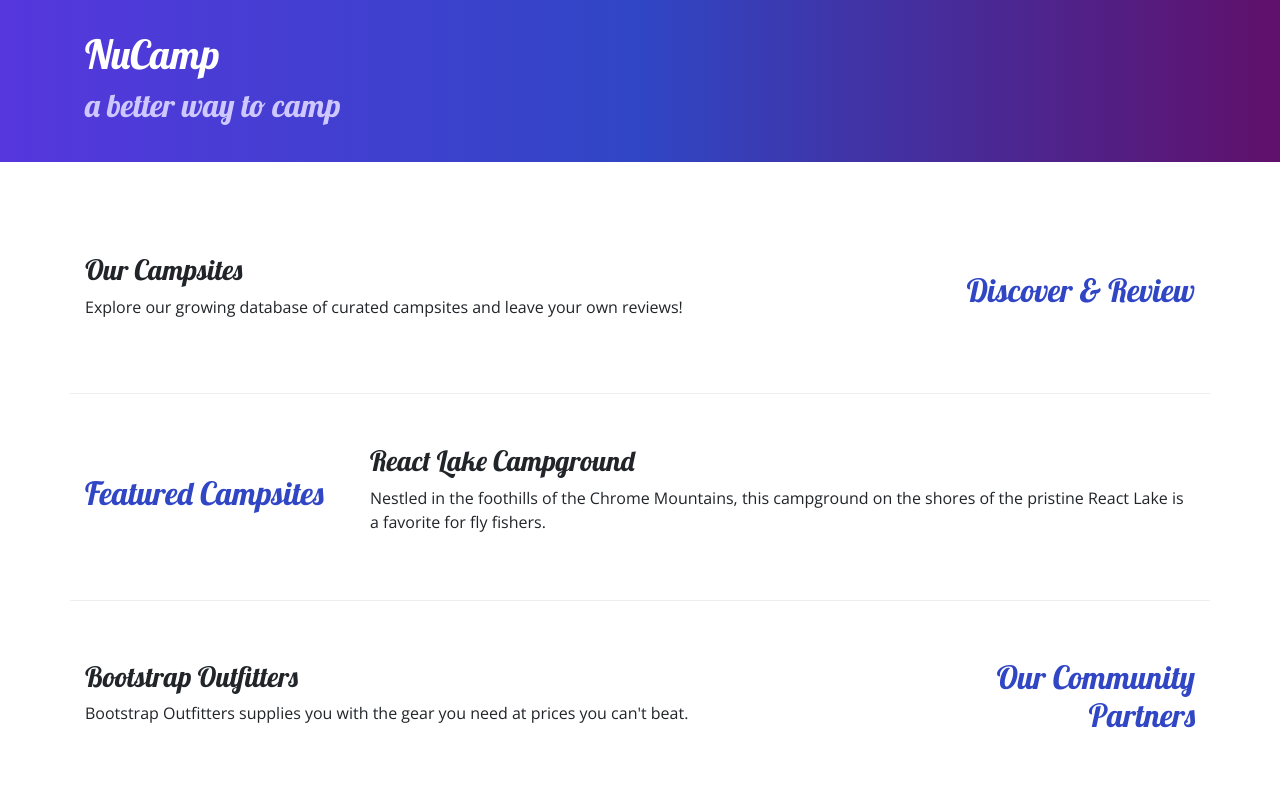
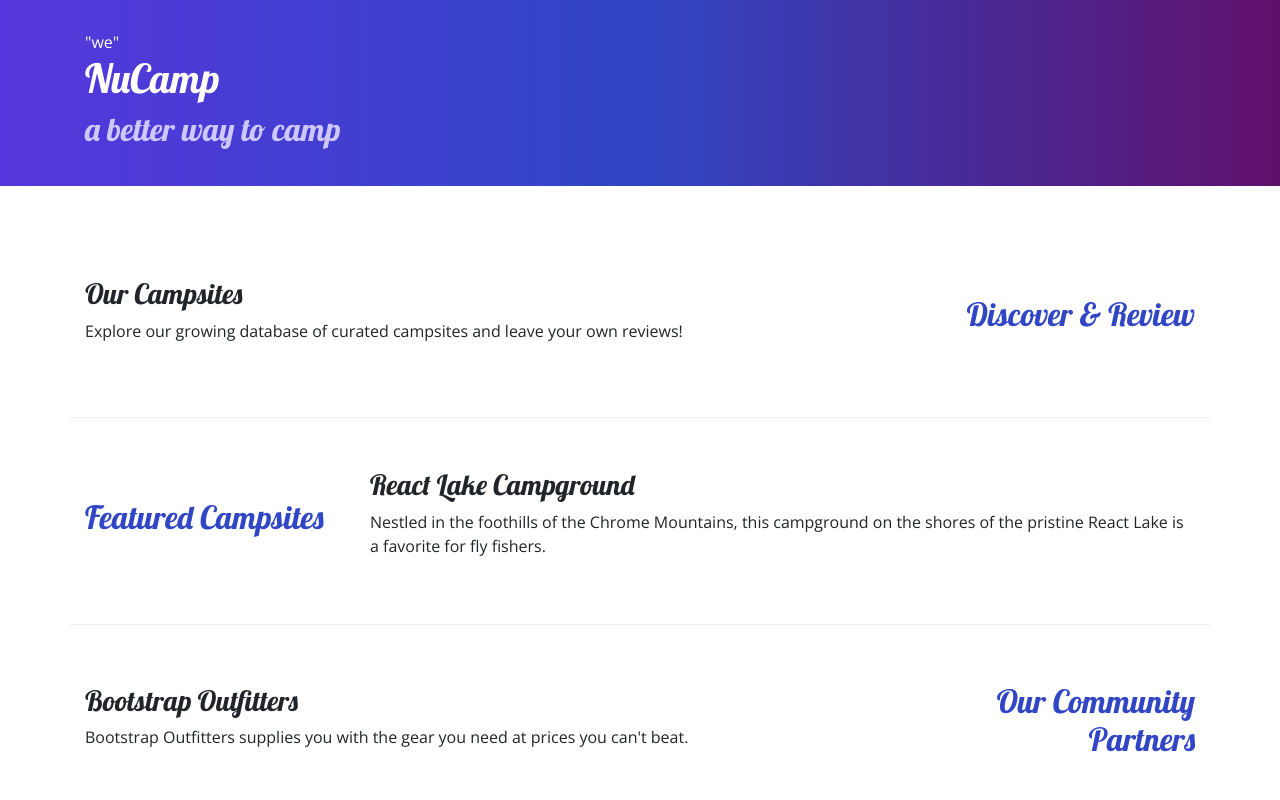
Before and after one commit to bking1762/nucampsite, a website: page index.html in a window 1280 px wide. Shown: the top 800 px of the page. Drawn offline with nearby package versions, Linux system fonts and the light colour scheme.

Commit message:
week 1 BS About us

```diff
--- a/index.html
+++ b/index.html
@@ -21,7 +21,7 @@
     <header class="jumbotron jumbotron-fluid">
         <div class="container">
             <div class="row">
-                <div class="col">
+                <div class="col"> "we"
                     <h1>NuCamp</h1>
                     <h2>a better way to camp</h2>
                 </div>
```
